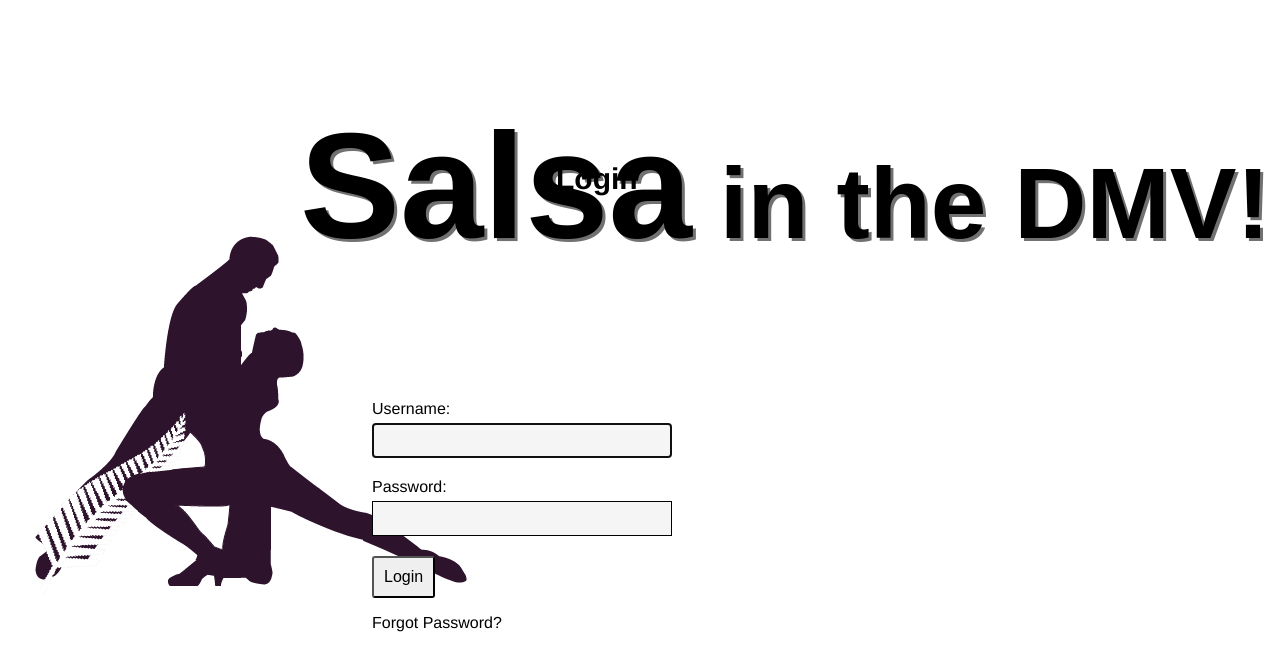
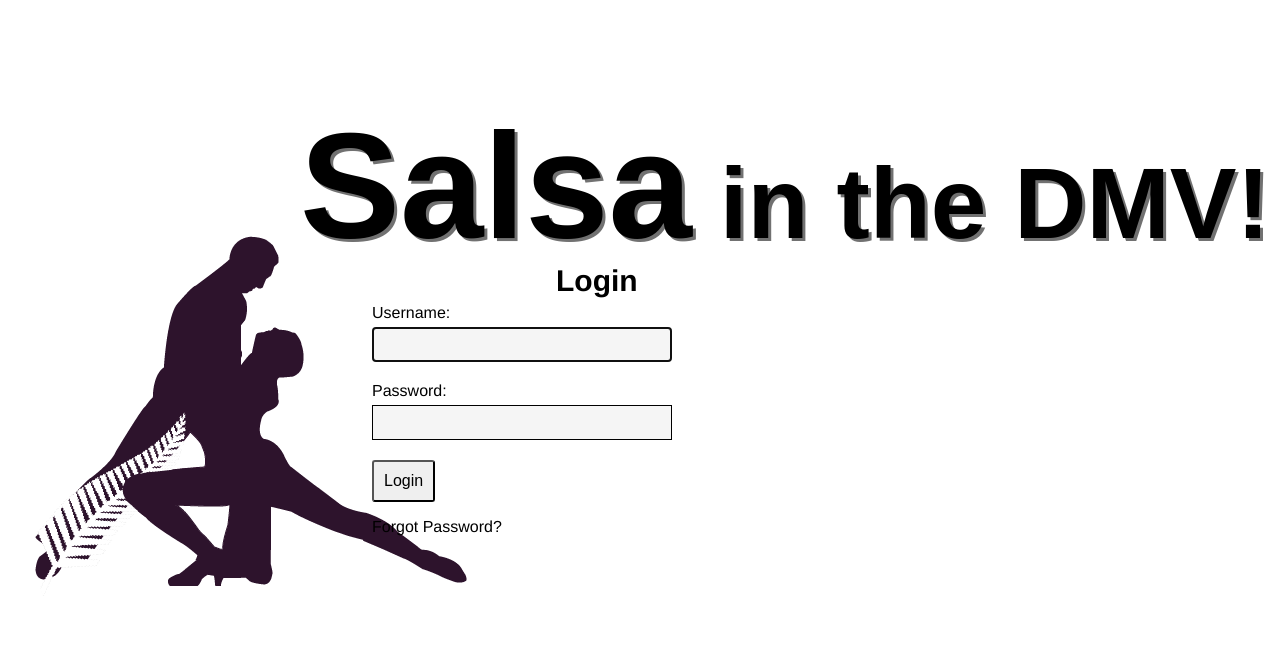
Before and after one commit to kebedemeron905/Events, a Django app: a page that uses bachata_django/bachata/templates/bachata/base.html in a window 1280 px wide. Shown: the top 671 px of the page. Run offline with Django 3.2, Linux system fonts and the light colour scheme; some libraries are stand-ins or nearby versions.

Commit message:
more styling

```diff
--- a/bachata_django/bachata/static/css/bachata.css
+++ b/bachata_django/bachata/static/css/bachata.css
@@ -99,15 +99,14 @@ a.delete {
 }
 .signup-header{
   position: absolute;
-  margin-top: -8em;
+  margin-top: -1em;
   margin-left: 6em;
   font-size: 30px;
 
 }
 
 .signup-container{
-
-  top: 23.5em;
+  top: 18.5em;
   right: 38.5em;
   position: absolute;
 }
@@ -124,7 +123,7 @@ padding: 10px;
 }
 
 .login-form {
-  top: 12em;
+  top: 9em;
   right: 19em;
   position: absolute;
 
@@ -133,7 +132,7 @@ padding: 10px;
 .login-word{
   position: absolute;
   font-size: 30px;
-  margin-top: -1em;
+  margin-top: 4em;
   margin-left: -14em;
 }
 
```
